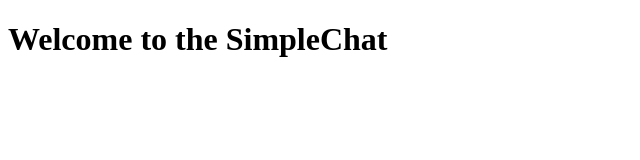
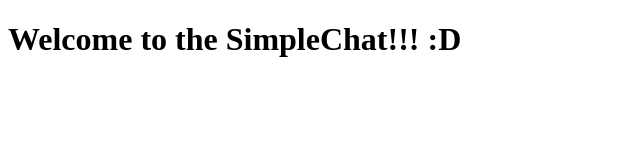
Before and after one commit to KovDimaY/SimpleChat-Socket.io, a website: page public/index.html in a window 1280 px wide. Shown: the whole page, without its empty margins (0-640 px from the left). Drawn offline with Linux system fonts and the light colour scheme.

```diff
--- a/public/index.html
+++ b/public/index.html
@@ -5,6 +5,6 @@
   </head>
 
   <body>
-    <h1>Welcome to the SimpleChat</h1>
+    <h1>Welcome to the SimpleChat!!! :D</h1>
   </body>
 </html>
```
Also changed, not shown: README.md.
